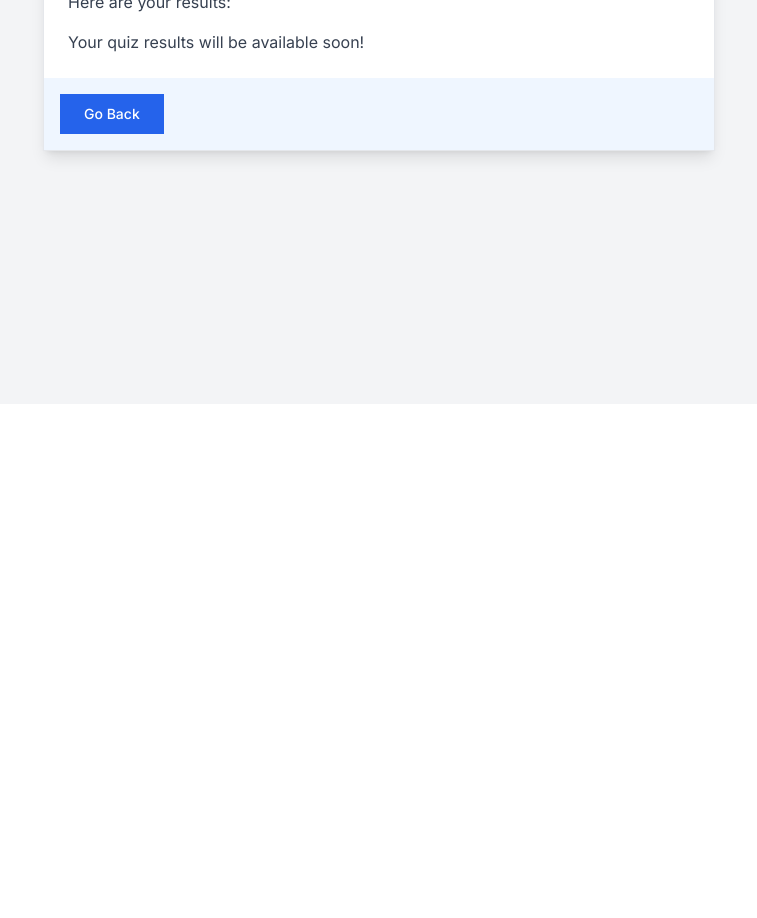
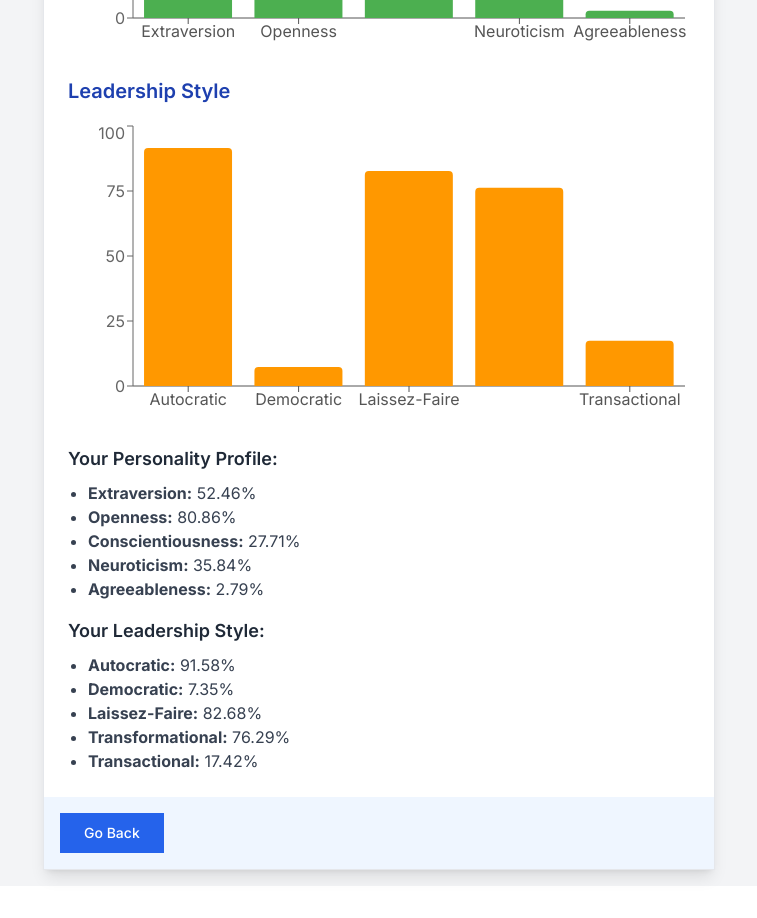
Before and after one commit to SamuraiCali/psycheSite, a Next.js app: page /results_sketch in a window 1280 px wide. Shown: the part 540-1458 px from the top of the page, without its empty margins (261-1018 px from the left). Before the commit the page ends 976 px from the top, so only its background shows below. Built offline with nearby package versions, Linux system fonts and the light colour scheme.

Commit message:
AddedToResultsSketch

```diff
--- a/app/results_sketch/page.tsx
+++ b/app/results_sketch/page.tsx
@@ -1,5 +1,7 @@
 "use client";
 
+import { useState, useEffect } from "react";
+import { useRouter } from "next/navigation";
 import {
   Card,
   CardContent,
@@ -8,25 +10,131 @@ import {
   CardTitle,
 } from "@/components/ui/card";
 import { Button } from "@/components/ui/button";
-import { useRouter } from "next/navigation";
+import {
+  Bar,
+  BarChart,
+  ResponsiveContainer,
+  XAxis,
+  YAxis,
+  Tooltip,
+} from "recharts";
 
 export default function ResultsPage() {
   const router = useRouter();
+
+  // Randomized personality and leadership data
+  const [personalityData, setPersonalityData] = useState<any>([]);
+  const [leadershipData, setLeadershipData] = useState<any>([]);
+
+  useEffect(() => {
+    // Fake data for personality traits
+    const personality = [
+      { category: "Extraversion", value: Math.random() * 100 },
+      { category: "Openness", value: Math.random() * 100 },
+      { category: "Conscientiousness", value: Math.random() * 100 },
+      { category: "Neuroticism", value: Math.random() * 100 },
+      { category: "Agreeableness", value: Math.random() * 100 },
+    ];
+
+    // Fake data for leadership style
+    const leadership = [
+      { category: "Autocratic", value: Math.random() * 100 },
+      { category: "Democratic", value: Math.random() * 100 },
+      { category: "Laissez-Faire", value: Math.random() * 100 },
+      { category: "Transformational", value: Math.random() * 100 },
+      { category: "Transactional", value: Math.random() * 100 },
+    ];
+
+    setPersonalityData(personality);
+    setLeadershipData(leadership);
+  }, []);
 
   return (
     <div className="min-h-screen bg-gray-100 flex items-center justify-center p-4">
       <Card className="w-full max-w-2xl bg-white shadow-lg rounded-lg">
         <CardHeader className="bg-blue-600 text-white p-4 rounded-t-lg">
-          <CardTitle className="text-2xl font-bold">Quiz Results</CardTitle>
+          <CardTitle className="text-2xl font-bold">
+            Personality & Leadership Test Results
+          </CardTitle>
         </CardHeader>
         <CardContent className="p-6">
           <h2 className="text-xl font-semibold mb-4 text-blue-800">
-            Thank you for completing the quiz!
+            Your Personality Traits
           </h2>
-          <p className="mb-4 text-gray-700">Here are your results:</p>
-          <p className="text-gray-700">
-            Your quiz results will be available soon!
-          </p>
+          <ResponsiveContainer width="100%" height={300}>
+            <BarChart data={personalityData}>
+              <XAxis dataKey="category" stroke="#555" />
+              <YAxis />
+              <Tooltip />
+              <Bar dataKey="value" fill="#4CAF50" radius={[4, 4, 0, 0]} />
+            </BarChart>
+          </ResponsiveContainer>
+
+          <h2 className="text-xl font-semibold mt-6 mb-4 text-blue-800">
+            Leadership Style
+          </h2>
+          <ResponsiveContainer width="100%" height={300}>
+            <BarChart data={leadershipData}>
+              <XAxis dataKey="category" stroke="#555" />
+              <YAxis />
+              <Tooltip />
+              <Bar dataKey="value" fill="#FF9800" radius={[4, 4, 0, 0]} />
+            </BarChart>
+          </ResponsiveContainer>
+
+          <div className="mt-6">
+            <h3 className="text-lg font-semibold mb-2 text-gray-800">
+              Your Personality Profile:
+            </h3>
+            <ul className="list-disc pl-5 text-gray-700">
+              <li>
+                <strong>Extraversion:</strong>{" "}
+                {personalityData[0]?.value.toFixed(2)}%
+              </li>
+              <li>
+                <strong>Openness:</strong>{" "}
+                {personalityData[1]?.value.toFixed(2)}%
+              </li>
+              <li>
+                <strong>Conscientiousness:</strong>{" "}
+                {personalityData[2]?.value.toFixed(2)}%
+              </li>
+              <li>
+                <strong>Neuroticism:</strong>{" "}
+                {personalityData[3]?.value.toFixed(2)}%
+              </li>
+              <li>
+                <strong>Agreeableness:</strong>{" "}
+                {personalityData[4]?.value.toFixed(2)}%
+              </li>
+            </ul>
+
+            <h3 className="text-lg font-semibold mt-4 mb-2 text-gray-800">
+              Your Leadership Style:
+            </h3>
+            <ul className="list-disc pl-5 text-gray-700">
+              <li>
+                <strong>Autocratic:</strong>{" "}
+                {leadershipData[0]?.value.toFixed(2)}%
+              </li>
+              <li>
+                <strong>Democratic:</strong>{" "}
+                {leadershipData[1]?.value.toFixed(2)}%
+              </li>
+              <li>
+                <strong>Laissez-Faire:</strong>{" "}
+                {leadershipData[2]?.value.toFixed(2)}%
+              </li>
+              <li>
+                <strong>Transformational:</strong>{" "}
+                {leadershipData[3]?.value.toFixed(2)}%
+              </li>
+              <li>
+                <strong>Transactional:</strong>{" "}
+                {leadershipData[4]?.value.toFixed(2)}%
+              </li>
+            </ul>
+          </div>
         </CardContent>
         <CardFooter className="p-4 bg-blue-50 rounded-b-lg">
           <Button
```
